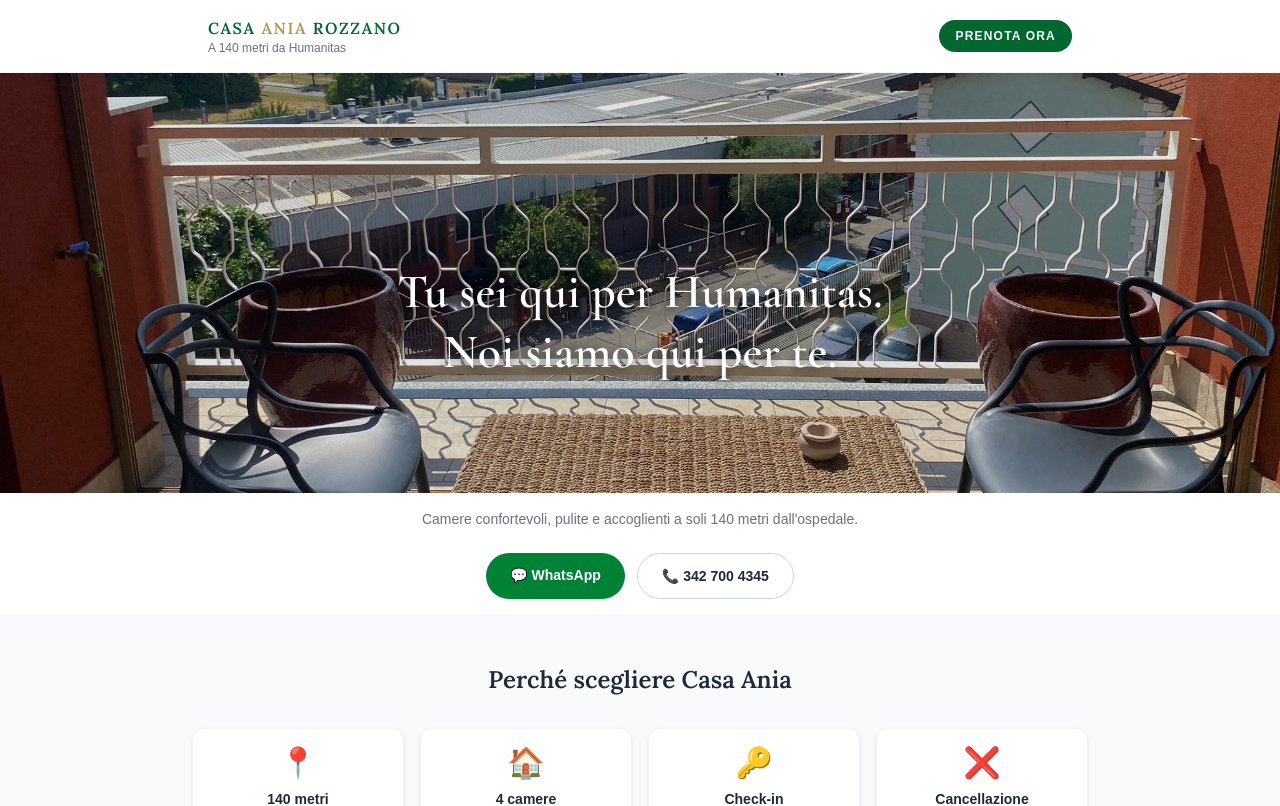
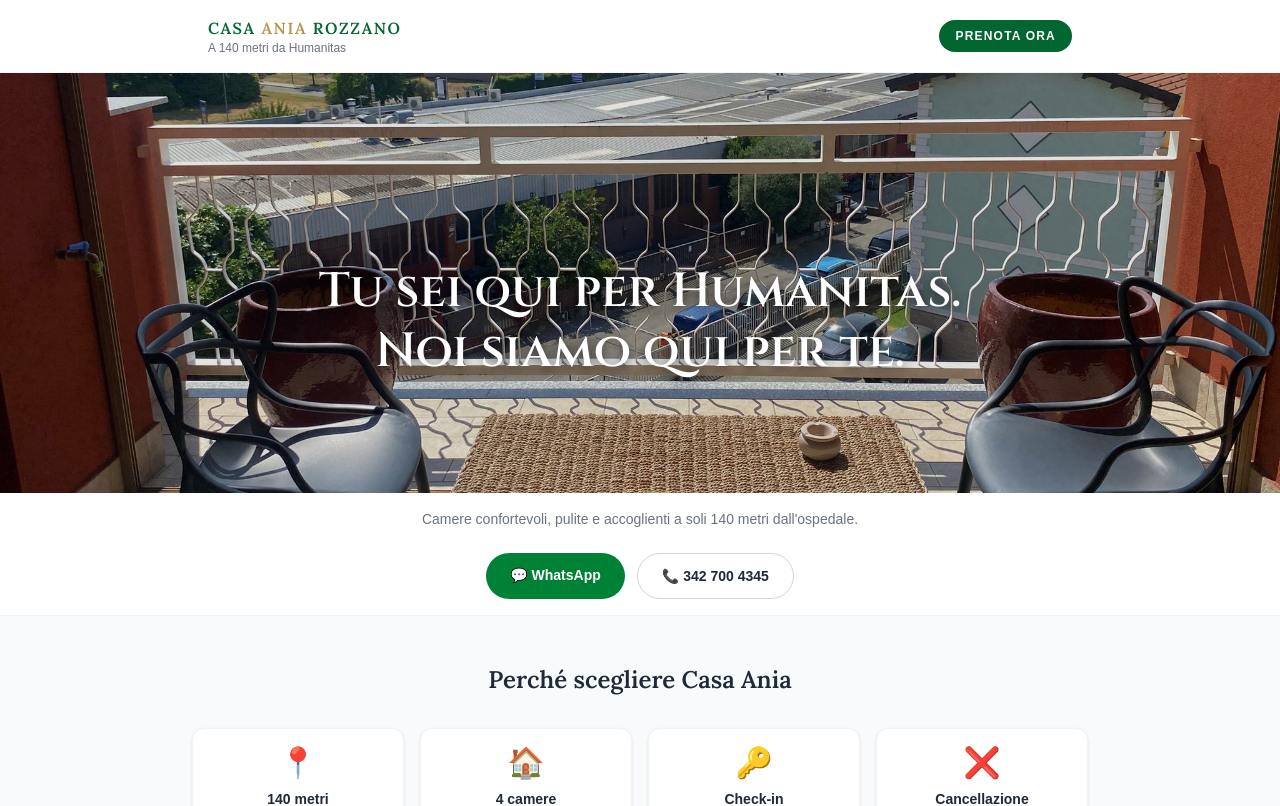
Before and after one commit to CasaAnia/sito-casaania, a Next.js app: page / in a window 1280 px wide. Shown: the top 806 px of the page. Built offline with nearby package versions, Linux system fonts and the light colour scheme.

Commit message:
Hero: font Cinzel

```diff
--- a/app/page.tsx
+++ b/app/page.tsx
@@ -65,7 +65,7 @@ export default function Home() {
 
   return (
     <main className="min-h-screen text-gray-900" style={{backgroundColor: '#f9f6f1'}}>
-      <style>{`@import url('https://fonts.googleapis.com/css2?family=Lora:ital,wght@0,400;0,600;1,400&family=Cormorant+Garamond:wght@400;600&display=swap');`}</style>
+      <style>{`@import url('https://fonts.googleapis.com/css2?family=Lora:ital,wght@0,400;0,600;1,400&family=Cinzel:wght@400;600&display=swap');`}</style>
 
       {/* HEADER */}
       <header className="bg-white border-b border-gray-100 sticky top-0 z-50">
@@ -88,7 +88,7 @@ export default function Home() {
         <img src="/hero-mobile.jpg" alt="Vista dal balcone di Casa Ania" className="absolute inset-0 w-full h-full object-cover" style={{ objectPosition: 'center 50%' }} />
         <div className="absolute inset-0 bg-black/10" />
         <div className="absolute w-full text-center px-4" style={{ left: 0, top: isWide ? '45%' : '22%' }}>
-          <h2 style={{fontFamily: "'Cormorant Garamond', serif", color: '#ffffff', textShadow: '0 2px 12px rgba(0,0,0,0.7)'}} className="text-3xl md:text-5xl font-semibold mb-4 leading-tight">
+          <h2 style={{fontFamily: "'Cinzel', serif", color: '#ffffff', textShadow: '0 2px 12px rgba(0,0,0,0.7)'}} className="text-3xl md:text-5xl font-semibold mb-4 leading-tight">
             Tu sei qui per Humanitas.<br />Noi siamo qui per te.
           </h2>
         </div>
```
